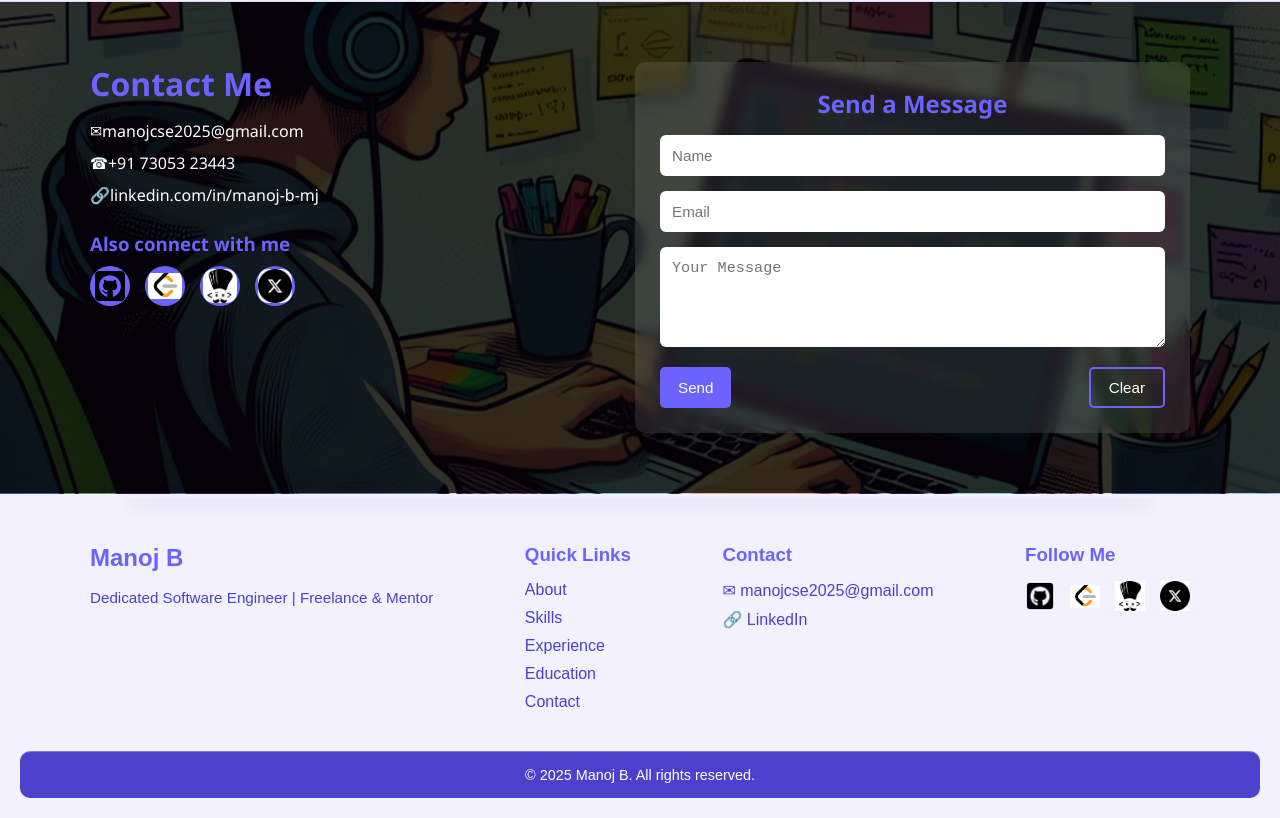
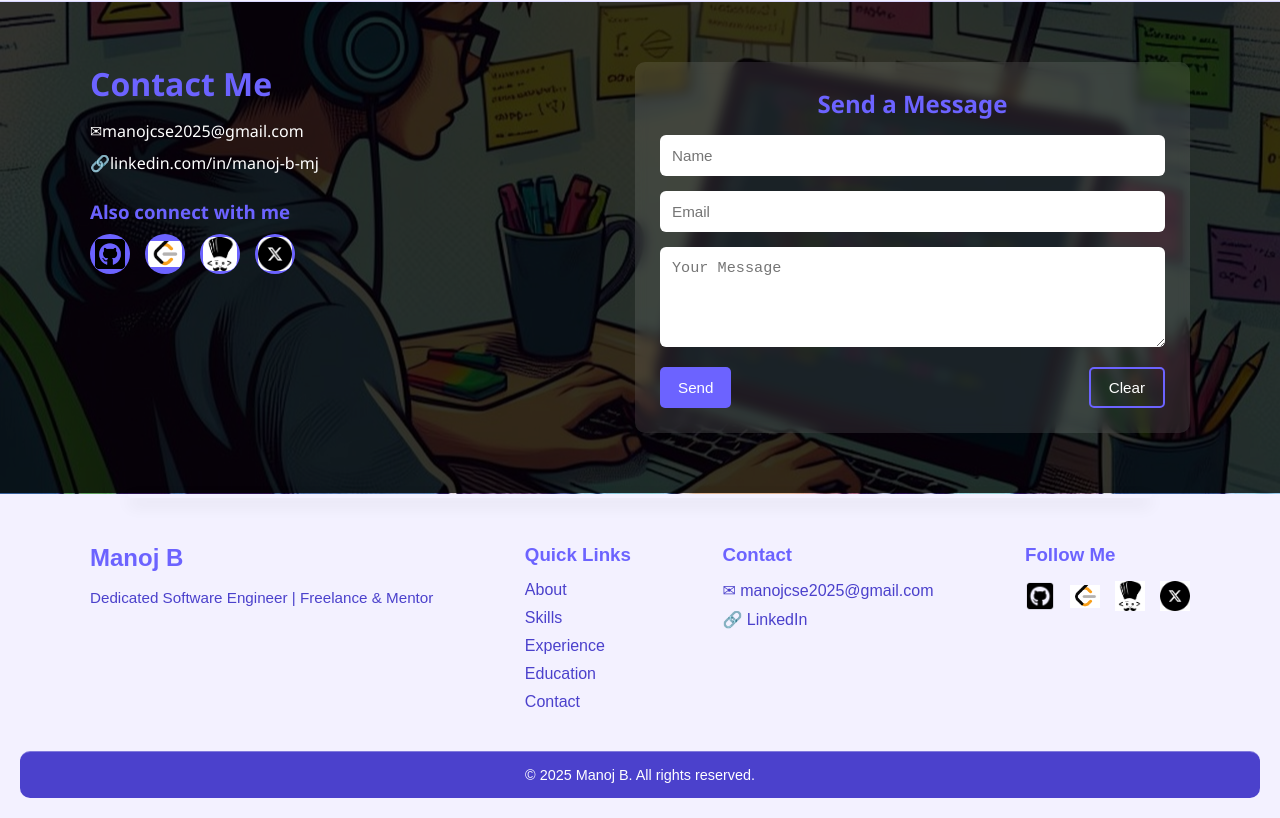
Before and after one commit to King-Manoj/Personal-Portfolio---Manoj_B, a plain HTML site: page index.html in a window 1280 px wide. Shown: the part 3306-4124 px from the top of the page. Drawn offline with Linux system fonts and the light colour scheme.

Commit message:
index updated

```diff
--- a/index.html
+++ b/index.html
@@ -257,7 +257,7 @@
         <h2>Contact Me</h2>
         <ul class="info-list">
           <li>✉ <a href="mailto:manojcse2025@gmail.com">manojcse2025@gmail.com</a></li>
-          <li>☎ <a href="tel:+917305323443">+91 73053 23443</a></li>
+          <!-- <li>☎ <a href="tel:+917305323443">+91 73053 23443</a></li> -->
           <li>🔗 <a href="https://linkedin.com/in/manoj-b-mj" target="_blank">linkedin.com/in/manoj-b-mj</a></li>
         </ul>
 
```
